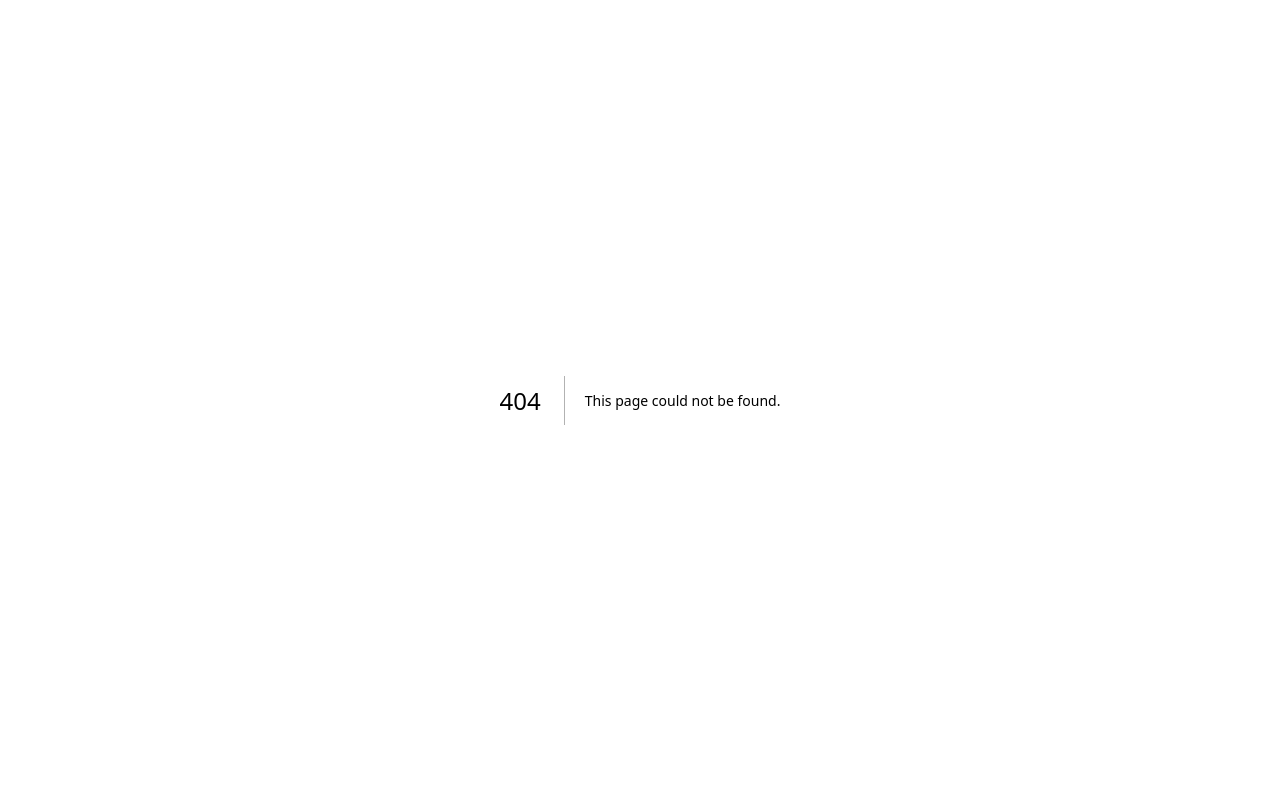
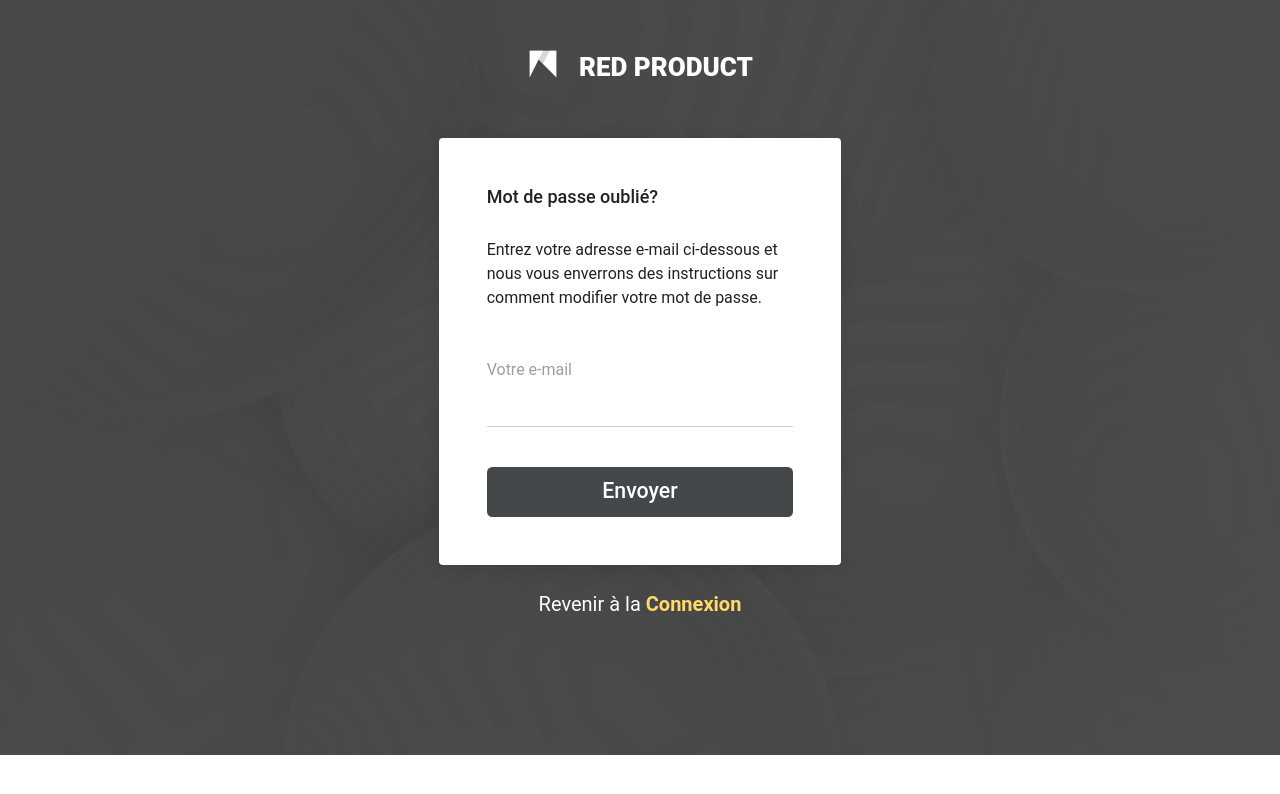
Before and after one commit to gervais6/projet_stage_1, a Next.js app: page /mdp in a window 1280 px wide. Before the commit this address had no page. Shown: the top 794 px of the page. Built offline with nearby package versions, Linux system fonts and the light colour scheme.

Commit message:
depotfront

```diff
--- a/src/app/Login/page.js
+++ b/src/app/Login/page.js
@@ -172,12 +172,12 @@ const Login = () => {
             </div>
           </div>
           <p className="text-muted text-center mt-4 mb-3" style={{ fontSize: 20 }}>
-            <Link href="#" style={{ textDecoration: 'none' }}>
+            <Link href="/mdp" style={{ textDecoration: 'none' }}>
               <span className="forgot-password">Mot de passe oublié ?</span><br /><br />
             </Link>
-            <Link href="/signup" className="text-white ml-1" style={{ textDecoration: 'none' }}>
+            <Link href="/Signup" className="text-white ml-1" style={{ textDecoration: 'none' }}>
               Vous n'avez pas de compte?
-            </Link> <span className="forgot-password">S'inscrire</span>
+            </Link> <Link href="/Signup"  style={{textDecoration:"none"}}><span className="forgot-password">S'inscrire</span> </Link>
           </p>
         </div>
       </div>
--- a/src/app/Signup/page.js
+++ b/src/app/Signup/page.js
@@ -189,9 +189,9 @@ const Signup = () => {
             </div>
           </div>
           <p className="text-muted text-center mt-4 mb-3" style={{ fontSize: 20 }}>
-            <a href="login.html" className="text-white ml-1" style={{ textDecoration: 'none' }}>
+            <Link href="/Login" className="text-white ml-1" style={{ textDecoration: 'none' }}>
             Vous avez déjà un compte?
-            </a> <span className="forgot-password">Se connecter</span>
+            </Link> <Link href="/Login" style={{textDecoration:"none"}}><span className="forgot-password">Se connecter</span> </Link>
           </p>
         </div>
       </div>
--- /dev/null
+++ b/src/app/mdp/mdpo.css
@@ -0,0 +1,123 @@
+
+
+body {
+    position: relative;
+    color: #fff;
+    font-family: Roboto;
+    background-image: url('../before.png');
+    background-size: cover;
+    background-position: center;
+    background-repeat: no-repeat;
+
+}
+
+body::before {
+    content: '';
+    position: absolute;
+    top: 0;
+    left: 0;
+    right: 0;
+    bottom: 0;
+    background-color: rgba(2, 2, 2, 0.7); /* Couleur semi-transparente #494C4F */
+    z-index: 1;
+}
+
+#main-wrapper, .container-fluid {
+    position: relative;
+    z-index: 2; /* Assure que le contenu est visible au-dessus de la superposition */
+}
+
+
+.forgot-password {
+    color: #FFD964;
+    font-family: Roboto;
+font-weight: 600;
+line-height: 28px;
+text-align: center;
+
+  }
+
+
+
+
+
+
+
+.form-control {
+    height: 45px;
+    border: none;
+    border-bottom: 1.33px solid #ccc;
+    border-radius: 0;
+    transition: border-color 0.3s ease;
+    margin-bottom: 1.5rem;
+}
+
+.form-control:focus {
+    outline: none; /* Supprime la mise en évidence automatique */
+    box-shadow: none; /* Empêche les effets de mise en évidence lors du focus */
+}
+
+.card {
+    border-radius: 4px;
+    box-shadow: 0 4px 20px rgba(0, 0, 0, 0.1);
+    border: 2px solid #45484B;
+    background-color: #fff;
+
+}
+
+
+
+.form-group {
+    margin-bottom: 2.5rem;
+}
+
+h3 {
+    margin-bottom: 1.5rem;
+    color: #45484B;
+}
+
+p {
+    color: #6c757d;
+}
+
+.account-block {
+    padding: 0;
+    background-image: url(https://www.bootdey.com/image/500x500/FFB6C1/000000);
+    background-repeat: no-repeat;
+    background-size: cover;
+    height: 100%;
+    position: relative;
+}
+
+.account-block .account-testimonial {
+    text-align: center;
+    color: #fff;
+    position: absolute;
+    margin: 0 auto;
+    padding: 0 1.75rem;
+    bottom: 3rem;
+    left: 0;
+    right: 0;
+}
+
+.text-theme {
+    color: #000000DE !important;
+}
+
+.btn-theme {
+    color: #fff;
+    text-align: center;
+    width: 100%;
+    border-radius: 5.33px;
+    height: 50px;
+    border-color: transparent;
+}
+
+
+.mdpo{
+    font-family: Roboto;
+font-size: 18.67px;
+font-weight: 600;
+line-height: 28px;
+text-align: center;
+}
--- /dev/null
+++ b/src/app/mdp/page.js
@@ -0,0 +1,108 @@
+
+"use client";  // Indique à Next.js que ce fichier doit être traité côté client
+
+import { useState } from 'react';
+import Link from 'next/link';
+import Image from 'next/image';
+import SVG from '../SVG.png'; // Assurez-vous que le chemin vers l'image est correct
+
+import './mdpo.css';
+
+const mdp = () => {
+  const [email, setEmail] = useState('');
+  const [message, setMessage] = useState('');
+
+  const handleSubmit = async (e) => {
+    e.preventDefault();
+
+    const res = await fetch('/api/reset-password', {
+      method: 'POST',
+      headers: {
+        'Content-Type': 'application/json',
+      },
+      body: JSON.stringify({ email }),
+    });
+
+    const data = await res.json();
+    setMessage(data.message);
+  };
+
+  return (
+    <div id="main-wrapper" className="container-fluid">
+      <p className="text-muted text-center mt-5 mb-2" style={{ fontSize: 26, fontFamily: 'Roboto', fontWeight: 1000, lineHeight: '21.33px' }}>
+        <Link href="login.html" legacyBehavior>
+          <a className="text-white d-flex justify-content-center align-items-center" style={{ textDecoration: 'none' }}>
+            <Image src={SVG} alt="Logo RED PRODUCT" /> {/* Image importée localement */}
+            <span style={{ marginLeft: '20px', marginTop: 7 }}>RED PRODUCT</span>
+          </a>
+        </Link>
+      </p>
+      <div className="row justify-content-center">
+        <div className="col-lg-4 col-md-6 col-sm-8 col-10"> {/* Largeur ajustée pour différents écrans */}
+          <div className="card border-0" style={{ marginTop: 50 }}>
+            <div className="card-body p-0">
+              <div className="row no-gutters">
+                <div className="col-12">
+                  <div className="p-5">
+                    <div className="mb-5">
+                      <h3 className="h4 font-weight-bold text-theme" style={{ marginBottom: 30, fontSize: 18 }}>
+                        Mot de passe oublié?
+                      </h3>
+                      <p style={{ color: '#000000DE' }}>
+                        Entrez votre adresse e-mail ci-dessous et nous vous enverrons des instructions sur comment modifier votre mot de passe.
+                      </p>
+                    </div>
+                    <form onSubmit={handleSubmit}>
+                      <div className="form-group">
+                        <label htmlFor="exampleInputEmail1" style={{ color: '#9E9E9E', fontSize: 16 }}>Votre e-mail</label>
+                        <input
+                          type="email"
+                          className="form-control"
+                          id="exampleInputEmail1"
+                          aria-label="Entrez votre adresse e-mail"
+                          value={email}
+                          onChange={(e) => setEmail(e.target.value)}
+                          required
+                        />
+                      </div>
+                      <button
+                        type="submit"
+                        className="btn btn-theme btn-block"
+                        style={{
+                          backgroundColor: '#45484B',
+                          fontFamily: 'Roboto',
+                          fontSize: '21.33px',
+                          fontWeight: 500,
+                          lineHeight: '26.67px',
+                          textAlign: 'center',
+                        }}
+                      >
+                        Envoyer
+                      </button>
+                    </form>
+                    {message && <p className="mt-3 text-center">{message}</p>}
+                  </div>
+                </div>
+              </div>
+            </div>
+          </div>
+          <p className="text-muted text-center mt-4 mb-3" style={{ fontSize: 20 }}>
+            <Link href="login.html" legacyBehavior>
+              <a className="text-white ml-1" style={{ textDecoration: 'none' }}>
+                Revenir à la
+              </a>
+            </Link> <span className="forgot-password mb-5">Connexion</span>
+          </p>
+          <br></br>
+          <br></br>
+          <br></br>
+          <br></br>
+          <br></br>
+
+        </div>
+      </div>
+    </div>
+  );
+};
+
+export default mdp;
```
Also changed, not shown: src/app/dashboard/page.js (+56 -72 lines), src/app/hotels/hotel.css (+12 -0 lines), src/app/hotels/page.js (+75 -27 lines).
